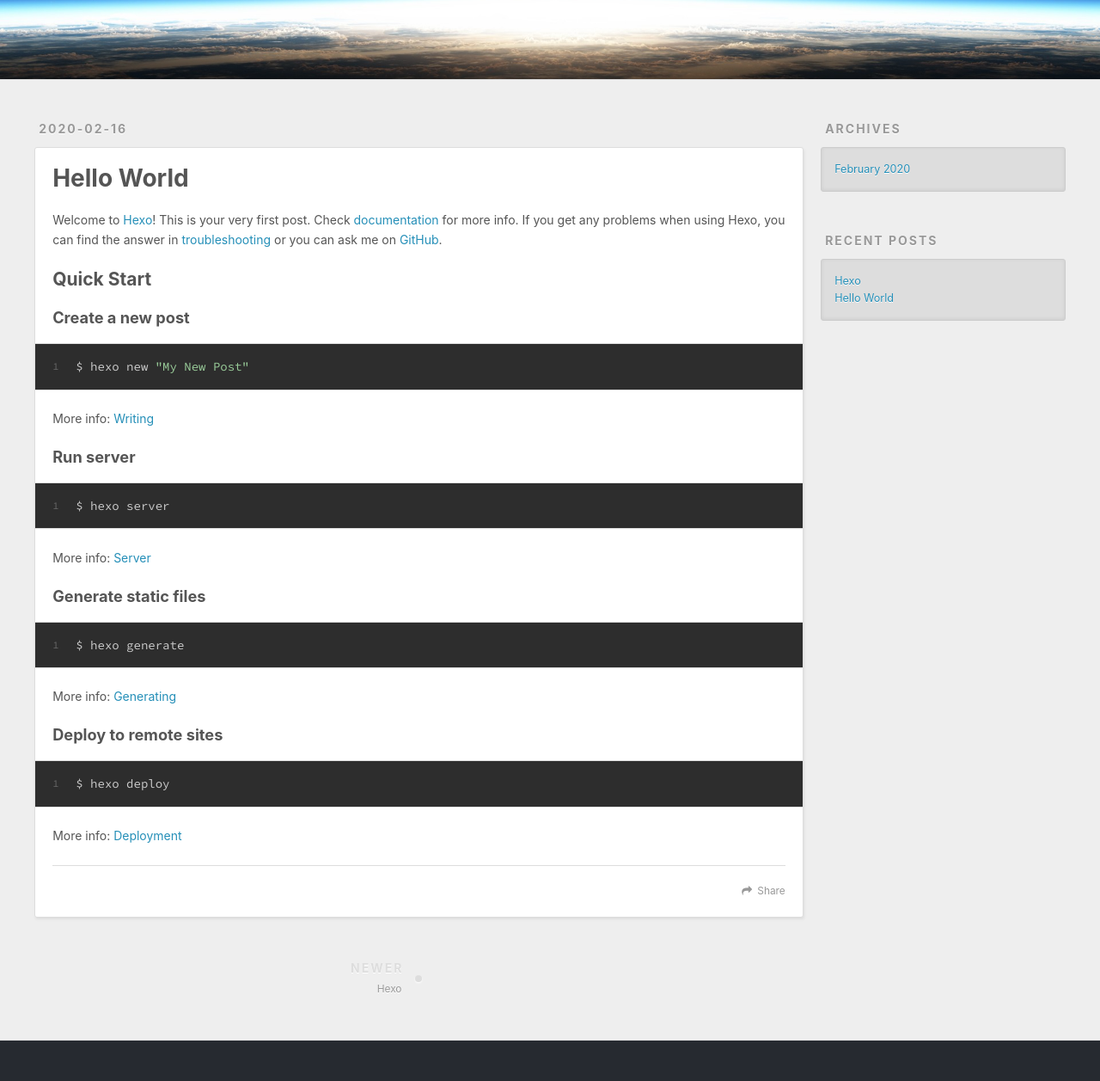
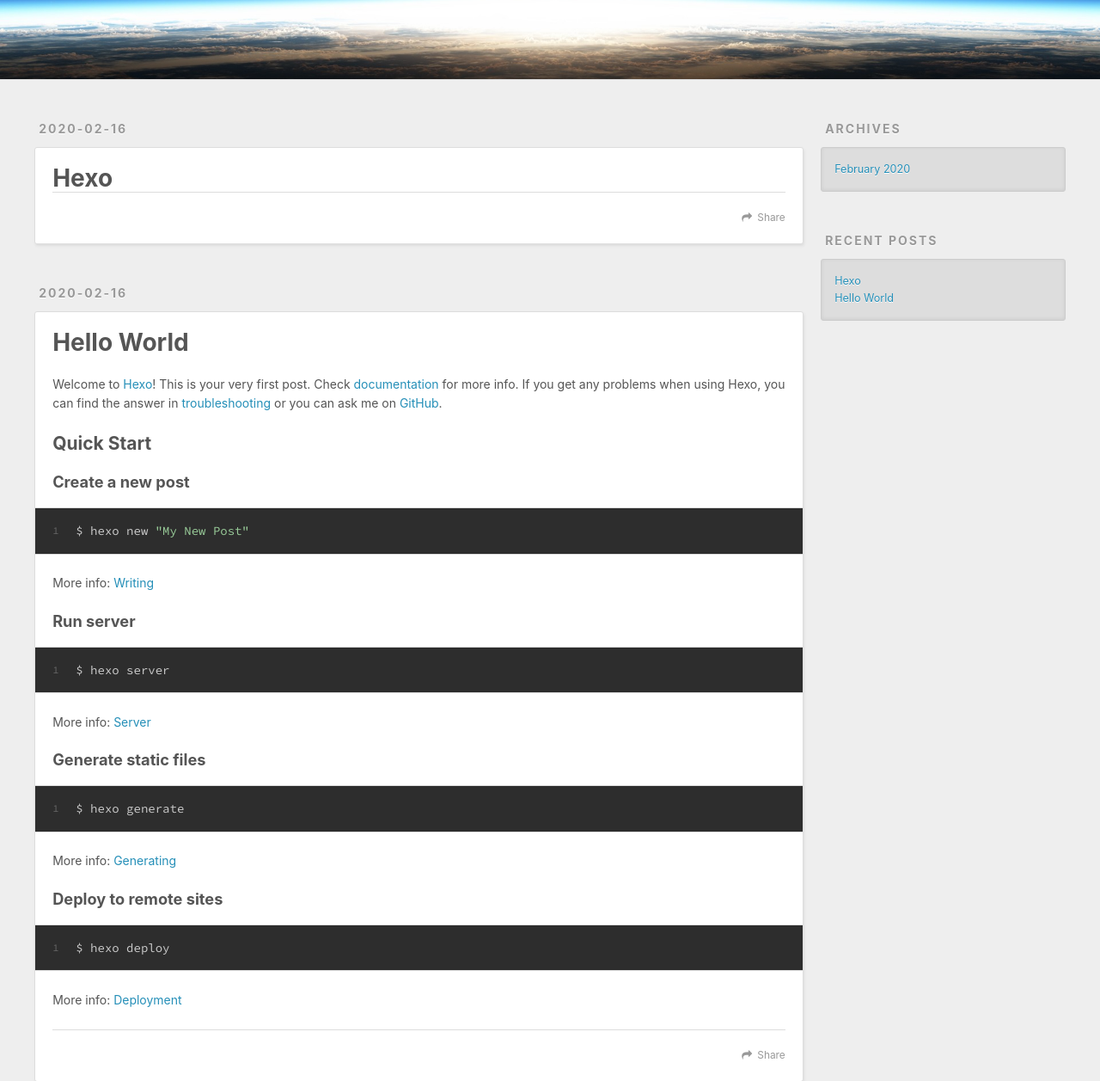
Before and after one commit to LilyLinxl/LilyLinxl.github.io, a plain HTML site: page index.html in a window 1280 px wide. Shown: the part 208-1465 px from the top of the page at 86% size. Drawn offline with nearby package versions, Linux system fonts and the light colour scheme.

Commit message:
Site updated: 2020-02-17 13:08:15

```diff
--- a/2020/02/16/hello-world/index.html
+++ b/index.html
@@ -5,17 +5,13 @@
 
 
 
-  <title>Hello World | Hexo</title>
+  <title>Hexo</title>
   <meta name="viewport" content="width=device-width, initial-scale=1, maximum-scale=1">
-  <meta name="description" content="Welcome to Hexo! This is your very first post. Check documentation for more info. If you get any problems when using Hexo, you can find the answer in troubleshooting or you can ask me on GitHub. Quick">
-<meta property="og:type" content="article">
-<meta property="og:title" content="Hello World">
-<meta property="og:url" content="http://yoursite.com/2020/02/16/hello-world/index.html">
+  <meta property="og:type" content="website">
+<meta property="og:title" content="Hexo">
+<meta property="og:url" content="http://yoursite.com/index.html">
 <meta property="og:site_name" content="Hexo">
-<meta property="og:description" content="Welcome to Hexo! This is your very first post. Check documentation for more info. If you get any problems when using Hexo, you can find the answer in troubleshooting or you can ask me on GitHub. Quick">
 <meta property="og:locale" content="en_US">
-<meta property="article:published_time" content="2020-02-16T13:47:37.515Z">
-<meta property="article:modified_time" content="2020-02-16T13:47:37.515Z">
 <meta property="article:author" content="John Doe">
 <meta name="twitter:card" content="summary">
 
@@ -66,7 +62,45 @@
   </div>
 </header>
       <div class="outer">
-        <section id="main"><article id="post-hello-world" class="article article-type-post" itemscope itemprop="blogPost">
+        <section id="main">
+
+    <article id="hello-Hexo" class="article article-type-hello" itemscope itemprop="blogPost">
+  <div class="article-meta">
+    <a href="/2020/02/16/Hexo/" class="article-date">
+  <time datetime="2020-02-16T14:19:00.000Z" itemprop="datePublished">2020-02-16</time>
+</a>
+
+  </div>
+  <div class="article-inner">
+
+
+      <header class="article-header">
+
+
+    <h1 itemprop="name">
+      <a class="article-title" href="/2020/02/16/Hexo/">Hexo</a>
+    </h1>
+
+
+      </header>
+
+    <div class="article-entry" itemprop="articleBody">
+
+
+
+    </div>
+    <footer class="article-footer">
+      <a data-url="http://yoursite.com/2020/02/16/Hexo/" data-id="ck6pzzu7s00020cql7ouc63yp" class="article-share-link">Share</a>
+
+
+    </footer>
+  </div>
+
+</article>
+
+
+
+    <article id="post-hello-world" class="article article-type-post" itemscope itemprop="blogPost">
   <div class="article-meta">
     <a href="/2020/02/16/hello-world/" class="article-date">
   <time datetime="2020-02-16T13:47:37.515Z" itemprop="datePublished">2020-02-16</time>
@@ -79,8 +113,8 @@
       <header class="article-header">
 
 
-    <h1 class="article-title" itemprop="name">
-      Hello World
+    <h1 itemprop="name">
+      <a class="article-title" href="/2020/02/16/hello-world/">Hello World</a>
     </h1>
 
 
@@ -105,29 +139,17 @@
 
     </div>
     <footer class="article-footer">
-      <a data-url="http://yoursite.com/2020/02/16/hello-world/" data-id="ck6pzsq740003boqlftfm30x3" class="article-share-link">Share</a>
+      <a data-url="http://yoursite.com/2020/02/16/hello-world/" data-id="ck6pzzu7l00000cql3jn91p4h" class="article-share-link">Share</a>
 
 
     </footer>
   </div>
 
-
-<nav id="article-nav">
-
-    <a href="/2020/02/16/Hexo/" id="article-nav-newer" class="article-nav-link-wrap">
-      <strong class="article-nav-caption">Newer</strong>
-      <div class="article-nav-title">
-
-          Hexo
-
-      </div>
-    </a>
+</article>
 
 
-</nav>
 
 
-</article>
 
 </section>
 
```
Also changed, not shown: 2020/02/16/Hexo/index.html (+1 -1 lines), Gallery/index.html (+1 -1 lines), categories/index.html (+1 -1 lines), tags/index.html (+1 -1 lines).
